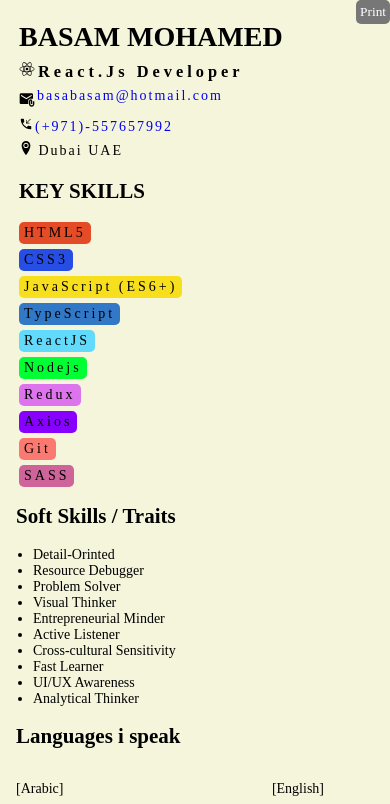
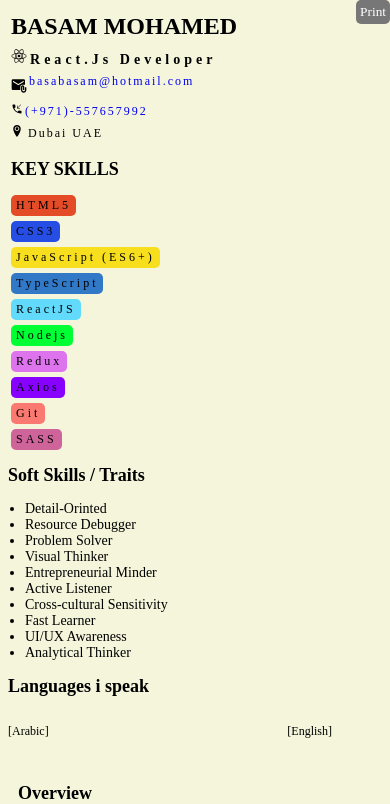
Before and after one commit to BasamLive/my-resume, a React (Vite) app: page / in a window 390 px wide. Shown: the top 804 px of the page. Built offline with nearby package versions, Linux system fonts and the light colour scheme.

Commit message:
layout still

```diff
--- a/src/App.css
+++ b/src/App.css
@@ -8,6 +8,7 @@
 }
 
 .container {
+  font-family: inherit;
   position: relative;
   display: flex;
   justify-content: space-between;
@@ -222,9 +223,11 @@
 @media screen and (max-width: 768px) {
   .container {
     width: 100%;
+    font-family: "fira code";
     height: auto; /* let height grow with content */
     flex-direction: column;
-    padding: 1rem;
+    padding: 0.5rem;
+    font-size: 12px;
     box-sizing: border-box;
     overflow-y: visible; /* ensure full scroll on smaller devices */
   }
```
